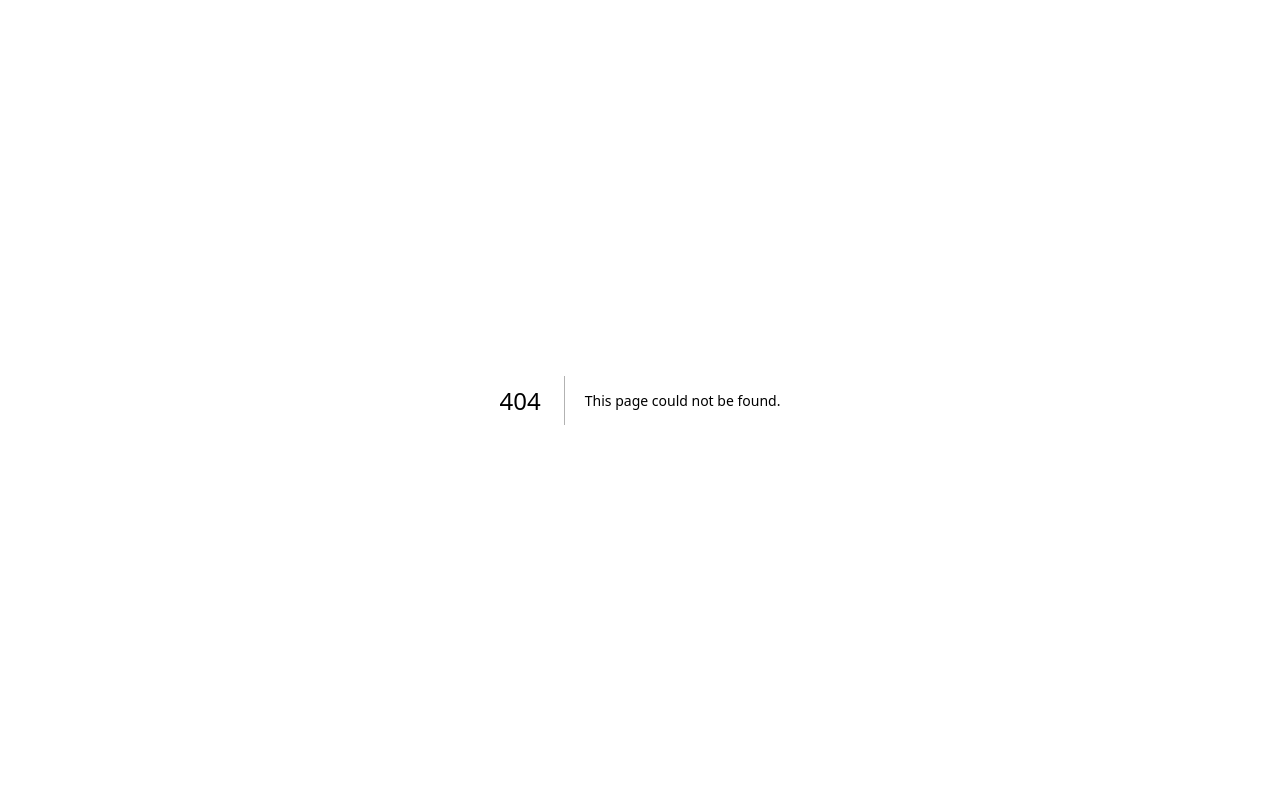
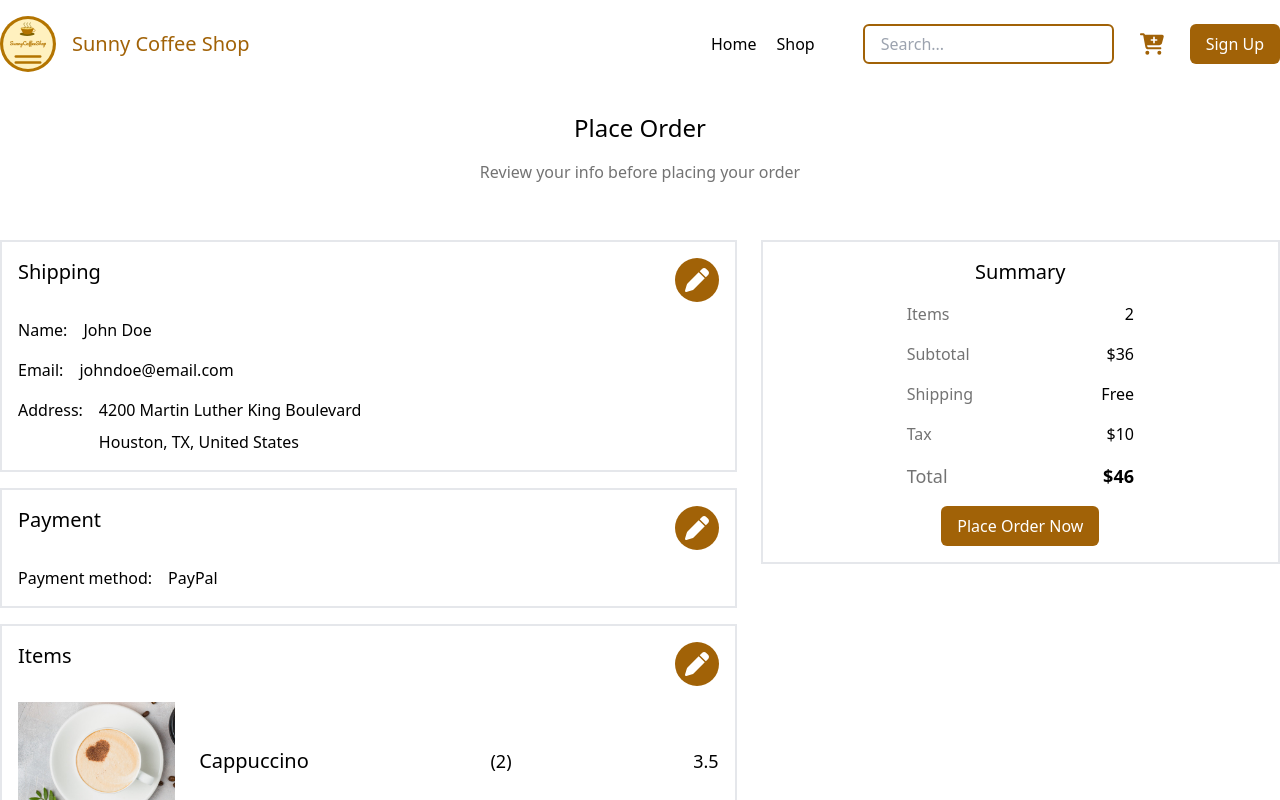
Before and after one commit to harounach/sunnycoffeeshop, a Next.js app: page /placeorder in a window 1280 px wide. Before the commit this address had no page. Shown: the top 800 px of the page. Built offline with nearby package versions, Linux system fonts and the light colour scheme.

Commit message:
Create PlaceOrder page

```diff
--- a/components/Appbar/Appbar.tsx
+++ b/components/Appbar/Appbar.tsx
@@ -42,7 +42,12 @@ const Appbar = ({}: AppbarProps) => {
             <form>
               <TextField name="search" placeholder="Search..." />
             </form>
-            <IconLinkButton url="/cart" icon={faCartPlus} />
+            <IconLinkButton
+              variant="primaryIcon"
+              size="normal"
+              url="/cart"
+              icon={faCartPlus}
+            />
             <LinkButton url="/register" label="Sign Up" />
           </nav>
         </div>
--- a/components/Button/IconLinkButton.tsx
+++ b/components/Button/IconLinkButton.tsx
@@ -4,15 +4,40 @@ import { FontAwesomeIcon } from "@fortawesome/react-fontawesome";
 import { IconDefinition } from "@fortawesome/free-solid-svg-icons";
 import { BaseProps } from "@/types/BaseProps";
 
+type Variant = "default" | "primary" | "primaryIcon" | "secondary" | "danger";
+type Size = "normal" | "small";
+
 interface IconLinkButton extends BaseProps {
   url: string;
   icon: IconDefinition;
+  variant: Variant;
+  size: Size;
+  onClick?: () => void;
 }
 
-const IconLinkButton = ({ url, icon }: IconLinkButton) => {
+const IconLinkButton = ({
+  url,
+  icon,
+  variant,
+  size,
+  onClick,
+}: IconLinkButton) => {
+  const variantClasses = {
+    default: "bg-gray-200 text-black",
+    primary: "bg-yellow-700 text-white",
+    primaryIcon: "bg-transparent text-yellow-700",
+    secondary: "bg-gray-200 text-black",
+    danger: "bg-red-500 text-white",
+  };
+
+  const sizeClasses = {
+    normal: "h-11 w-11",
+    small: "h-9 w-9",
+  };
+
   return (
     <Link
-      className="flex h-11 w-11 items-center justify-center rounded-full text-yellow-700"
+      className={`flex items-center justify-center rounded-full ${variantClasses[variant]} ${sizeClasses[size]}`}
       href={url}
     >
       <FontAwesomeIcon className="h-6 w-6" icon={icon} />
--- /dev/null
+++ b/components/CartCard/PlaceOrderCard.tsx
@@ -0,0 +1,39 @@
+import React from "react";
+
+import {
+  faMinus,
+  faPlus,
+  faHeart,
+  faXmark,
+} from "@fortawesome/free-solid-svg-icons";
+
+import { BaseProps } from "@/types/BaseProps";
+import ICoffee from "@/types/ICoffee";
+import Image from "next/image";
+import IconButton from "../Button/IconButton";
+
+interface PlaceOrderCardProps extends BaseProps {
+  cartItem: ICoffee;
+}
+
+const PlaceOrderCard = ({ cartItem }: PlaceOrderCardProps) => {
+  return (
+    <div className="grid grid-cols-4 gap-6">
+      <div>
+        <Image
+          src={cartItem.image}
+          width={200}
+          height={200}
+          alt={cartItem.title}
+        />
+      </div>
+      <div className="col-span-3 flex items-center justify-between">
+        <h3 className="text-xl">{cartItem.title}</h3>
+        <h4 className="text-lg">(2)</h4>
+        <h4 className="text-lg">{cartItem.price}</h4>
+      </div>
+    </div>
+  );
+};
+
+export default PlaceOrderCard;
--- /dev/null
+++ b/pages/placeorder.tsx
@@ -0,0 +1,122 @@
+import Button from "@/components/Button/Button";
+import IconLinkButton from "@/components/Button/IconLinkButton";
+import PlaceOrderCard from "@/components/CartCard/PlaceOrderCard";
+import Layout from "@/components/Layout/Layout";
+import { coffeeCartData } from "@/lib/data";
+
+import { faEdit, faPen } from "@fortawesome/free-solid-svg-icons";
+
+export default function PlaceOrder() {
+  return (
+    <Layout>
+      <section className="container mx-auto mt-6 mb-6">
+        <h1 className="mb-4 text-center text-2xl">Place Order</h1>
+        <p className="mb-14 text-center text-base text-neutral-500">
+          Review your info before placing your order
+        </p>
+        <div className="grid grid-cols-12 gap-6">
+          <div className="col-span-7 flex flex-col gap-4">
+            {/* Shipping info */}
+            <div className="flex flex-col gap-4 border-2 border-gray-200 p-4">
+              <div className="flex justify-between">
+                <h2 className="text-xl font-medium">Shipping</h2>
+                <IconLinkButton
+                  variant="primary"
+                  size="normal"
+                  url="/ship"
+                  icon={faPen}
+                />
+              </div>
+              <div className="flex gap-4">
+                <span className="font-medium">Name:</span>
+                <span>John Doe</span>
+              </div>
+              <div className="flex gap-4">
+                <span className="font-medium">Email:</span>
+                <span>johndoe@email.com</span>
+              </div>
+              <div className="flex gap-4">
+                <span className="font-medium">Address:</span>
+
+                <div className="flex flex-col gap-2">
+                  <span>4200 Martin Luther King Boulevard</span>
+                  <span>Houston, TX, United States</span>
+                </div>
+              </div>
+            </div>
+
+            {/* Payment method */}
+            <div className="flex flex-col gap-4 border-2 border-gray-200 p-4">
+              <div className="flex justify-between">
+                <h2 className="text-xl font-medium">Payment</h2>
+                <IconLinkButton
+                  variant="primary"
+                  size="normal"
+                  url="/payment"
+                  icon={faPen}
+                />
+              </div>
+              <div className="flex gap-4">
+                <span className="font-medium">Payment method:</span>
+                <span>PayPal</span>
+              </div>
+            </div>
+
+            {/* Items */}
+            <div className="flex flex-col gap-4 border-2 border-gray-200 p-4">
+              <div className="flex justify-between">
+                <h2 className="text-xl font-medium">Items</h2>
+                <IconLinkButton
+                  variant="primary"
+                  size="normal"
+                  url="/cart"
+                  icon={faPen}
+                />
+              </div>
+              <div className="flex flex-col gap-4">
+                {coffeeCartData.map((cartItem) => {
+                  return <PlaceOrderCard cartItem={cartItem} />;
+                })}
+              </div>
+            </div>
+          </div>
+          <div className="col-span-5">
+            {/* Summary */}
+            <div className="flex flex-col gap-4 border-2 border-gray-200 py-4 px-36">
+              <h2 className="text-center text-xl font-medium">Summary</h2>
+              <div className="flex flex-col gap-4">
+                <div className="flex justify-between">
+                  <span className="text-neutral-500">Items</span>
+                  <span>2</span>
+                </div>
+
+                <div className="flex justify-between">
+                  <span className="text-neutral-500">Subtotal</span>
+                  <span>$36</span>
+                </div>
+
+                <div className="flex justify-between">
+                  <span className="text-neutral-500">Shipping</span>
+                  <span>Free</span>
+                </div>
+
+                <div className="flex justify-between">
+                  <span className="text-neutral-500">Tax</span>
+                  <span>$10</span>
+                </div>
+
+                <div className="flex justify-between">
+                  <span className="text-lg text-neutral-500">Total</span>
+                  <span className="text-lg font-semibold">$46</span>
+                </div>
+                <div className="flex justify-center">
+                  <Button label="Place Order Now" />
+                </div>
+              </div>
+            </div>
+          </div>
+        </div>
+      </section>
+    </Layout>
+  );
+}
```
